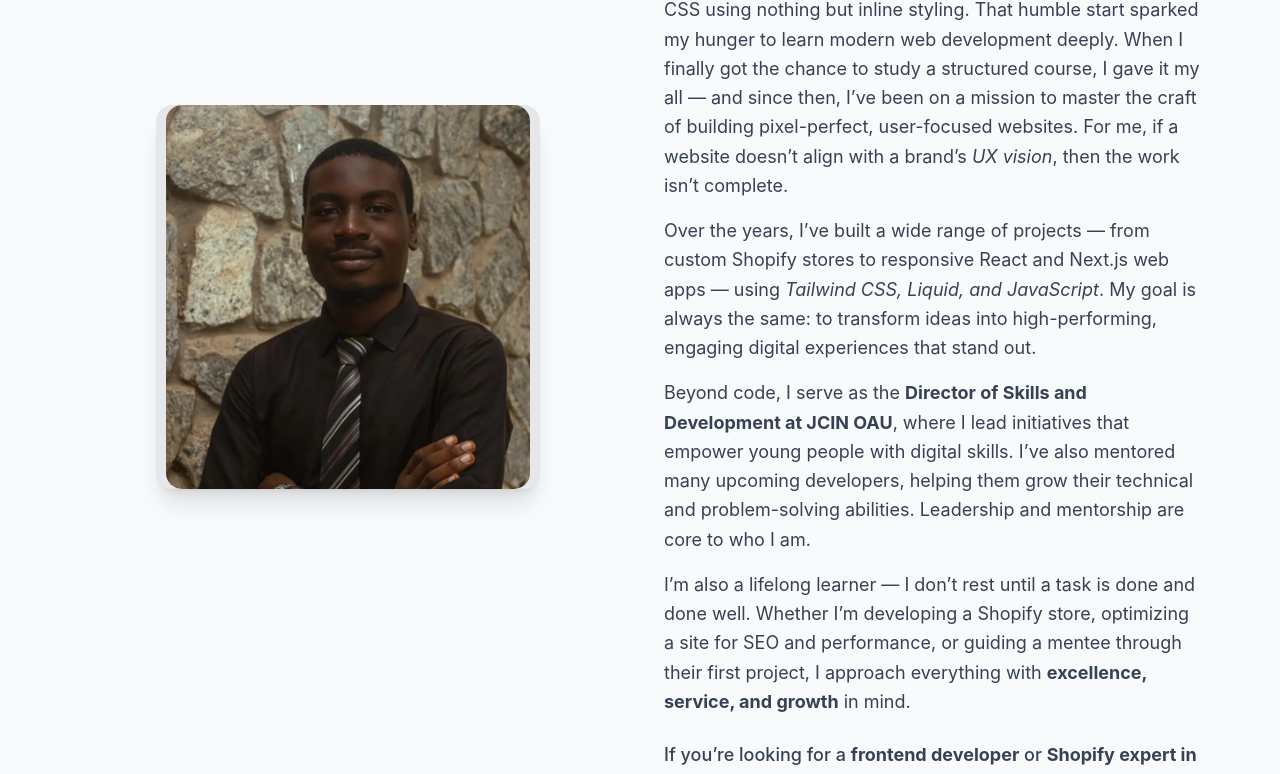
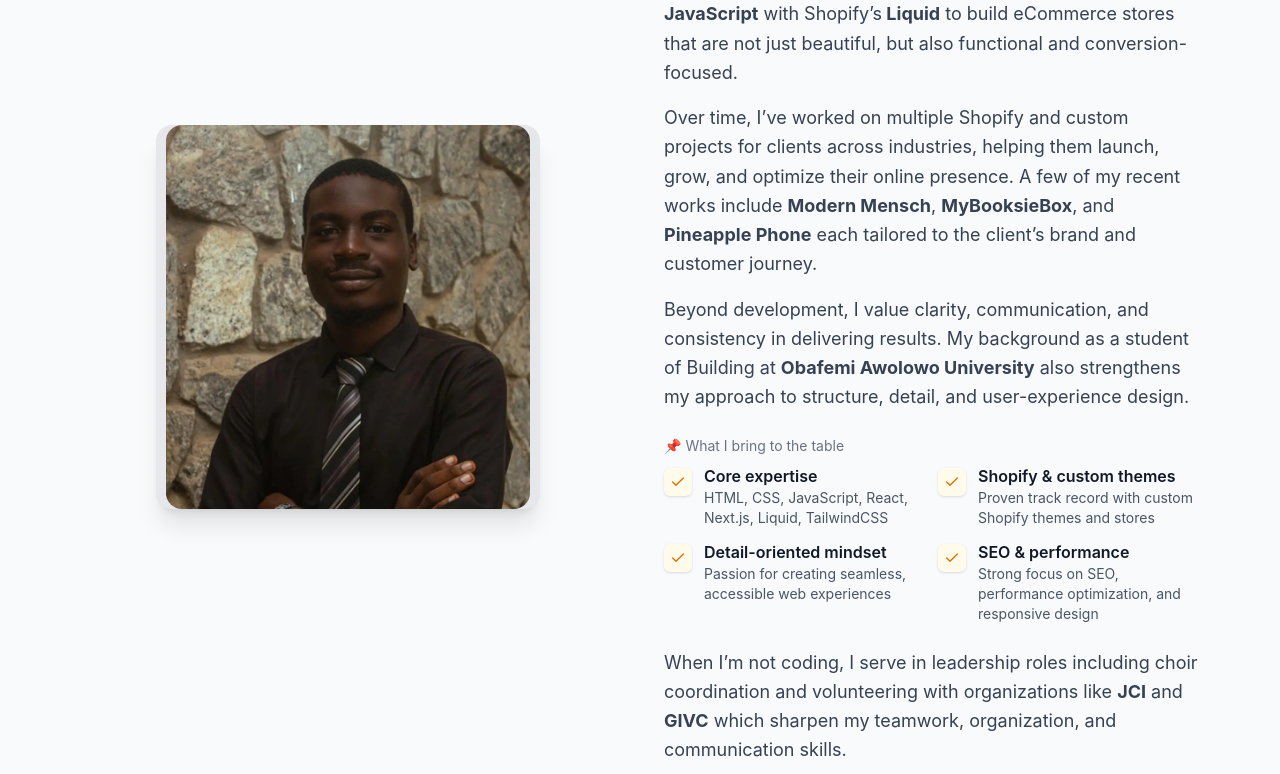
Before and after one commit to Praiseoluwasakin/Praise-Oluwasakin-Website, a Next.js app: page / in a window 1280 px wide. Shown: the part 1038-1812 px from the top of the page. Built offline with nearby package versions, Linux system fonts and the light colour scheme.

Commit message:
add SEO enhancements and sitemap configuration

```diff
--- a/package.json
+++ b/package.json
@@ -7,6 +7,7 @@
     "dev": "next dev",
     "build": "next build",
     "start": "next start",
+    "postbuild": "next-sitemap",
     "lint": "eslint",
     "predeploy": "npm run build",
     "deploy": "gh-pages -d out"
@@ -16,6 +17,8 @@
     "firebase": "^12.1.0",
     "lucide-react": "^0.542.0",
     "next": "15.5.0",
+    "next-seo": "^6.8.0",
+    "next-sitemap": "^4.2.3",
     "react": "19.1.0",
     "react-dom": "19.1.0",
     "react-icons": "^5.5.0"
--- a/src/pages/_app.js
+++ b/src/pages/_app.js
@@ -1,5 +1,61 @@
+// pages/_app.js
 import "@/styles/globals.css";
+import Head from "next/head";
+import { DefaultSeo } from "next-seo";
+
+const DEFAULT_SEO = {
+  title: "Praise Oluwasakin | Frontend & Shopify Developer",
+  description:
+    "Praise Oluwasakin is a frontend & Shopify developer building clean, responsive, and conversion-focused eCommerce and web experiences.",
+  openGraph: {
+    type: "website",
+    url: "https://praise-oluwasakin-website.vercel.app/",
+    title: "Praise Oluwasakin | Frontend & Shopify Developer",
+    description:
+      "Praise Oluwasakin is a frontend & Shopify developer building clean, responsive, and conversion-focused eCommerce and web experiences.",
+    images: [
+      {
+        url: "https://praise-oluwasakin-website.vercel.app/profile.webp",
+        width: 1200,
+        height: 630,
+        alt: "Praise Oluwasakin Portfolio Preview",
+      },
+    ],
+  },
+  twitter: {
+    handle: "@mayorcodes",
+    site: "@mayorcodes",
+    cardType: "summary_large_image",
+  },
+};
 
 export default function App({ Component, pageProps }) {
-  return <Component {...pageProps} />;
+  return (
+    <>
+      <DefaultSeo {...DEFAULT_SEO} />
+      <Head>
+        {/* Structured data (JSON-LD) — optional: remove birthDate if you want privacy */}
+        <script
+          type="application/ld+json"
+          dangerouslySetInnerHTML={{
+            __html: JSON.stringify({
+              "@context": "https://schema.org",
+              "@type": "Person",
+              name: "Praise Oluwasakin",
+              url: "https://praise-oluwasakin-website.vercel.app/",
+              sameAs: [
+                "https://twitter.com/mayorcodes",
+                "https://www.linkedin.com/in/praise-oluwasakin-409306239/",
+                "https://github.com/Praiseoluwasakin",
+              ],
+              jobTitle: "Frontend Developer & Shopify Expert",
+              // "birthDate": "YYYY-10-15" // optional - add a full YYYY if you want it in structured data
+            }),
+          }}
+        />
+      </Head>
+
+      <Component {...pageProps} />
+    </>
+  );
 }
--- a/src/pages/index.js
+++ b/src/pages/index.js
@@ -8,6 +8,8 @@ import Head from "next/head";
 import Image from "next/image";
 import React, { useEffect, useState, useRef } from "react";
 import { FaXTwitter } from "react-icons/fa6";
+
+import { NextSeo } from "next-seo";
 
 import {
   Menu,
@@ -33,6 +35,7 @@ import {
   Github,
   ExternalLink,
   Sparkles,
+  Check,
 } from "lucide-react";
 
 export const metadata = {
@@ -94,8 +97,8 @@ export const metadata = {
     title: "Praise Oluwasakin | Frontend & Shopify Developer",
     description:
       "Frontend & Shopify developer building scalable, modern, and SEO-friendly web solutions. Available for freelance and contract work.",
-    images: ["/profile.webp"], // Same image as Open Graph
-    creator: "@mayorcodes", // your X/Twitter handle
+    images: ["/profile.webp"],
+    creator: "@mayorcodes",
   },
   icons: {
     icon: "/profile.webp",
@@ -439,6 +442,33 @@ export default function PraisePortfolio() {
 
   return (
     <>
+      {/* Per-page SEO (NextSeo) */}
+      <NextSeo
+        title="Praise Oluwasakin | Frontend & Shopify Developer"
+        description="Frontend Developer & Shopify Expert — building clean, responsive, and conversion-focused eCommerce and web experiences with React, Next.js, TailwindCSS, and Shopify Liquid."
+        canonical="https://praise-oluwasakin-website.vercel.app/"
+        openGraph={{
+          url: "https://praise-oluwasakin-website.vercel.app/",
+          title: "Praise Oluwasakin | Frontend & Shopify Developer",
+          description:
+            "Frontend Developer & Shopify Expert — building clean, responsive, and conversion-focused eCommerce and web experiences with React, Next.js, TailwindCSS, and Shopify Liquid.",
+          images: [
+            {
+              url: "https://praise-oluwasakin-website.vercel.app/profile.webp",
+              width: 1200,
+              height: 630,
+              alt: "Praise Oluwasakin Portfolio",
+            },
+          ],
+          site_name: "Praise Oluwasakin Portfolio",
+        }}
+        twitter={{
+          handle: "@mayorcodes",
+          site: "@mayorcodes",
+          cardType: "summary_large_image",
+        }}
+      />
+
       <Head>
         <title>Praise Oluwasakin | Frontend & Shopify Developer</title>
         <meta
@@ -464,6 +494,7 @@ export default function PraisePortfolio() {
         <meta property="og:image" content="/profile.webp" />
         <meta name="twitter:creator" content="@mayorcodes" />
       </Head>
+
       <div className="min-h-screen bg-[#1e73be] bg-[url('/background.jpeg')] bg-cover bg-center font-sans text-gray-800">
         <Analytics />
         {/* Custom small utility styles that are easier to manage here */}
@@ -655,82 +686,149 @@ export default function PraisePortfolio() {
             </div>
           </section>
 
+          {/* ABOUT */}
           <section
             id="about"
             className="w-full bg-gray-50 py-16 px-6 md:px-12 lg:px-20"
           >
             <div className="max-w-6xl mx-auto grid md:grid-cols-2 gap-12 items-center">
               {/* Image */}
-              <div className="flex justify-center">
+              <div className="flex justify-center order-1 md:order-1">
                 <div className="w-84 h-84 md:w-96 md:h-96 rounded-2xl flex justify-center items-center overflow-hidden shadow-xl bg-gray-200">
                   <Image
                     src="/profile.webp"
-                    alt="Praise Oluwasakin - Frontend Developer, Shopify Expert, and Mentor"
+                    alt="Praise Oluwasakin - Frontend Developer & Shopify Expert"
                     width={400}
                     height={500}
-                    className="object-cover object-top md:object-top w-[95%] h-[100%] rounded-2xl"
+                    className="object-cover object-top w-[95%] h-[100%] rounded-2xl"
                   />
                 </div>
               </div>
 
               {/* Content */}
-              <div>
-                <h2 className="text-3xl md:text-4xl font-bold text-gray-900 mb-6">
-                  About Me
+              <div className="order-2 md:order-2">
+                <h2 className="text-3xl md:text-4xl font-bold text-gray-900 mb-4">
+                  Hey, I’m Praise Oluwasakin a Frontend Developer & Shopify
+                  Expert.
                 </h2>
+
                 <p className="text-lg text-gray-700 leading-relaxed mb-4">
-                  Hi, I’m <strong>Praise Oluwasakin</strong>, the founder of{" "}
-                  <span className="font-semibold">mayorCodes</span>. I’m a
-                  passionate <strong>Front-end Developer</strong>,{" "}
-                  <strong>Shopify Expert</strong>, and <strong>Mentor</strong>,
-                  dedicated to creating visually stunning, fast, and
-                  SEO-friendly websites that help brands grow online.
+                  <span className="font-medium">Born on October 15</span>, I
+                  specialize in creating clean, responsive, and user-friendly
+                  web experiences. I combine modern frontend tools like{" "}
+                  <strong>React, Next.js, TailwindCSS</strong>, and{" "}
+                  <strong>JavaScript</strong> with Shopify’s
+                  <strong> Liquid</strong> to build eCommerce stores that are
+                  not just beautiful, but also functional and
+                  conversion-focused.
                 </p>
 
                 <p className="text-lg text-gray-700 leading-relaxed mb-4">
-                  My journey began in church, where I first learned HTML and CSS
-                  using nothing but inline styling. That humble start sparked my
-                  hunger to learn modern web development deeply. When I finally
-                  got the chance to study a structured course, I gave it my all
-                  — and since then, I’ve been on a mission to master the craft
-                  of building pixel-perfect, user-focused websites. For me, if a
-                  website doesn’t align with a brand’s <em>UX vision</em>, then
-                  the work isn’t complete.
+                  Over time, I’ve worked on multiple Shopify and custom projects
+                  for clients across industries, helping them launch, grow, and
+                  optimize their online presence. A few of my recent works
+                  include <strong>Modern Mensch</strong>,{" "}
+                  <strong>MyBooksieBox</strong>, and
+                  <strong> Pineapple Phone</strong> each tailored to the
+                  client’s brand and customer journey.
                 </p>
 
-                <p className="text-lg text-gray-700 leading-relaxed mb-4">
-                  Over the years, I’ve built a wide range of projects — from
-                  custom Shopify stores to responsive React and Next.js web apps
-                  — using
-                  <em> Tailwind CSS, Liquid, and JavaScript</em>. My goal is
-                  always the same: to transform ideas into high-performing,
-                  engaging digital experiences that stand out.
+                <p className="text-lg text-gray-700 leading-relaxed mb-6">
+                  Beyond development, I value clarity, communication, and
+                  consistency in delivering results. My background as a student
+                  of Building at <strong>Obafemi Awolowo University</strong>{" "}
+                  also strengthens my approach to structure, detail, and
+                  user-experience design.
                 </p>
 
+                {/* Feature / skills list */}
+                <div className="mt-4 mb-6">
+                  <div className="text-sm text-gray-500 mb-2">
+                    📌 What I bring to the table
+                  </div>
+
+                  <ul className="grid grid-cols-1 sm:grid-cols-2 gap-3">
+                    <li className="flex items-start gap-3">
+                      <span className="mt-1">
+                        <div className="w-7 h-7 rounded-md bg-amber-50 flex items-center justify-center shadow-sm">
+                          <Check className="w-4 h-4 text-amber-600" />
+                        </div>
+                      </span>
+                      <div>
+                        <div className="font-semibold text-gray-900">
+                          Core expertise
+                        </div>
+                        <div className="text-sm text-gray-600">
+                          HTML, CSS, JavaScript, React, Next.js, Liquid,
+                          TailwindCSS
+                        </div>
+                      </div>
+                    </li>
+
+                    <li className="flex items-start gap-3">
+                      <span className="mt-1">
+                        <div className="w-7 h-7 rounded-md bg-amber-50 flex items-center justify-center shadow-sm">
+                          <Check className="w-4 h-4 text-amber-600" />
+                        </div>
+                      </span>
+                      <div>
+                        <div className="font-semibold text-gray-900">
+                          Shopify & custom themes
+                        </div>
+                        <div className="text-sm text-gray-600">
+                          Proven track record with custom Shopify themes and
+                          stores
+                        </div>
+                      </div>
+                    </li>
+
+                    <li className="flex items-start gap-3">
+                      <span className="mt-1">
+                        <div className="w-7 h-7 rounded-md bg-amber-50 flex items-center justify-center shadow-sm">
+                          <Check className="w-4 h-4 text-amber-600" />
+                        </div>
+                      </span>
+                      <div>
+                        <div className="font-semibold text-gray-900">
+                          Detail-oriented mindset
+                        </div>
+                        <div className="text-sm text-gray-600">
+                          Passion for creating seamless, accessible web
+                          experiences
+                        </div>
+                      </div>
+                    </li>
+
+                    <li className="flex items-start gap-3">
+                      <span className="mt-1">
+                        <div className="w-7 h-7 rounded-md bg-amber-50 flex items-center justify-center shadow-sm">
+                          <Check className="w-4 h-4 text-amber-600" />
+                        </div>
+                      </span>
+                      <div>
+                        <div className="font-semibold text-gray-900">
+                          SEO & performance
+                        </div>
+                        <div className="text-sm text-gray-600">
+                          Strong focus on SEO, performance optimization, and
+                          responsive design
+                        </div>
+                      </div>
+                    </li>
+                  </ul>
+                </div>
+
                 <p className="text-lg text-gray-700 leading-relaxed mb-4">
-                  Beyond code, I serve as the{" "}
-                  <strong>
-                    Director of Skills and Development at JCIN OAU
-                  </strong>
-                  , where I lead initiatives that empower young people with
-                  digital skills. I’ve also mentored many upcoming developers,
-                  helping them grow their technical and problem-solving
-                  abilities. Leadership and mentorship are core to who I am.
+                  When I’m not coding, I serve in leadership roles including
+                  choir coordination and volunteering with organizations like{" "}
+                  <strong>JCI</strong> and <strong>GIVC</strong> which sharpen
+                  my teamwork, organization, and communication skills.
                 </p>
 
-                <p className="text-lg text-gray-700 leading-relaxed">
-                  I’m also a lifelong learner — I don’t rest until a task is
-                  done and done well. Whether I’m developing a Shopify store,
-                  optimizing a site for SEO and performance, or guiding a mentee
-                  through their first project, I approach everything with{" "}
-                  <strong>excellence, service, and growth</strong> in mind.
-                </p>
-
-                <p className="mt-6 text-lg text-gray-700 leading-relaxed font-medium">
-                  If you’re looking for a <strong>frontend developer</strong> or{" "}
-                  <strong>Shopify expert in Nigeria</strong> who blends
-                  creativity, technical expertise, and leadership, I’d love to
-                  work with you to bring your vision to life.
+                <p className="mt-4 text-lg text-gray-700 leading-relaxed font-medium">
+                  💡 I’m currently available for freelance work, collaborations,
+                  or full-time opportunities where I can help brands scale their
+                  online presence.
                 </p>
               </div>
             </div>
```
Also changed, not shown: next-sitemap.config.js (added, +10 -0 lines), 1 other file (tests, documents, lock files or other folders).
